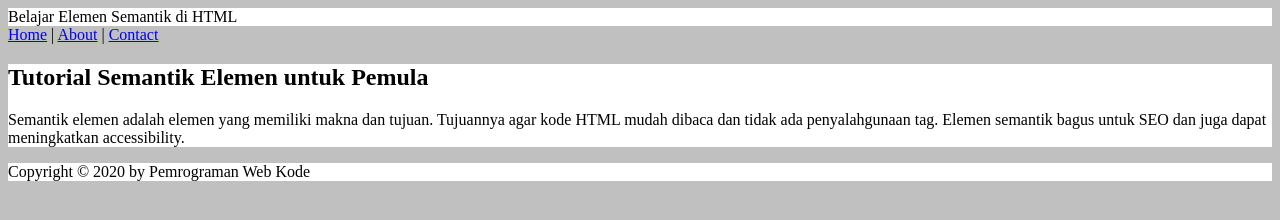
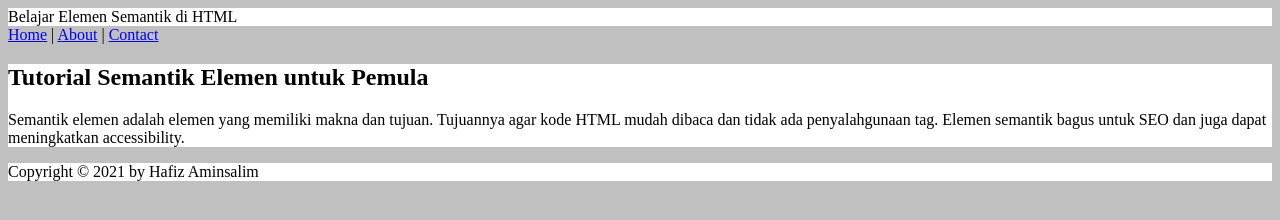
Before and after one commit to hafizxd/pem-web2021, a plain HTML site: page minggu5/layout.html in a window 1280 px wide. Drawn offline with Linux system fonts and the light colour scheme.

Commit message:
minggu5 update layout

```diff
--- a/minggu5/layout.html
+++ b/minggu5/layout.html
@@ -25,7 +25,7 @@
         </article>
 
         <footer style="background-color: white;">
-            Copyright &copy; 2020 by Pemrograman Web Kode
+            Copyright &copy; 2021 by Hafiz Aminsalim
         </footer>
     </body>
 </html>
```
